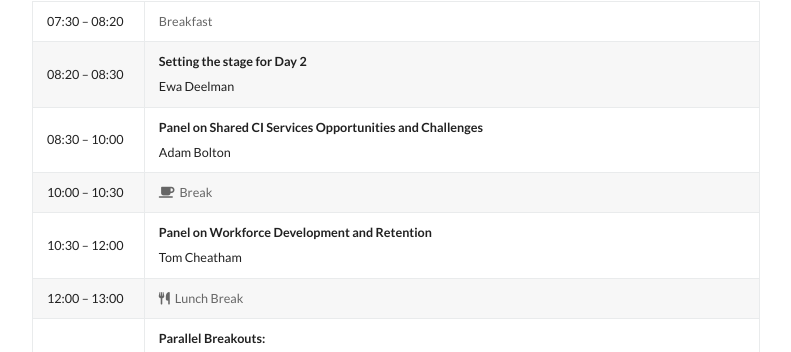
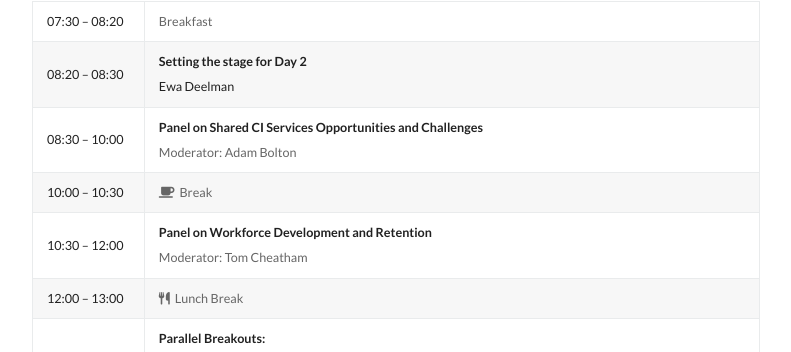
Before and after one commit to facilitiesci/facilitiesci.github.io, a Jekyll site: the page built from agenda.md, in a window 1280 px wide and 900 px high, scrolled down 1867 px. Shown: the part 115-467 px from the top of the window, without its empty margins (244-1035 px from the left). Built offline with Jekyll 4.4.1, drawn with Linux system fonts in a browser that asks for light colours; nearby versions of some CDN libraries.

Commit message:
Update agenda.md

```diff
--- a/agenda.md
+++ b/agenda.md
@@ -38,9 +38,9 @@ Alexandria, VA, USA, September 16-17, 2019
 
 | 07:30 – 08:20	| <span style="color: #666">Breakfast</span>
 | 08:20 – 08:30 | **Setting the stage for Day 2**<br />Ewa Deelman
-| 08:30 – 10:00 | **Panel on Shared CI Services Opportunities and Challenges**<br />Adam Bolton
+| 08:30 – 10:00 | **Panel on Shared CI Services Opportunities and Challenges**<br /><span style="color: #666">Moderator: Adam Bolton</span>
 | 10:00 – 10:30 | <span style="color: #666"><i class="fas fa-coffee"></i>&nbsp;&nbsp;Break</span>
-| 10:30 – 12:00	| **Panel on Workforce Development and Retention**<br />Tom Cheatham
+| 10:30 – 12:00	| **Panel on Workforce Development and Retention**<br /><span style="color: #666">Moderator: Tom Cheatham</span>
 | 12:00 – 13:00 | <span style="color: #666"><i class="fas fa-utensils"></i>&nbsp;&nbsp;Lunch Break</span>
 | 13:00 – 14:30 | **Parallel Breakouts:**<br />1. Building a CI community: what are the impediments and opportunities?<br /><span style="color: #999; padding-bottom: 1em">Leads: Marina Kogan and Patrick Brady</span><br />2. Enhancing the CI workforce: what are the challenges and solutions?<br /><span style="color: #999; padding-bottom: 1em">Leads: Jarek Nabrzyski and John Towns</span><br />3. CI for science, where does the LF CI end and the user CI begin?<br /><span style="color: #999; padding-bottom: 1em">Leads: Alex Szalay and Tom Gulbransen</span>
 | 14:30 – 15:00	| **Breakout Summaries**<br />Top 3-5 findings and recommendations from each group
```
